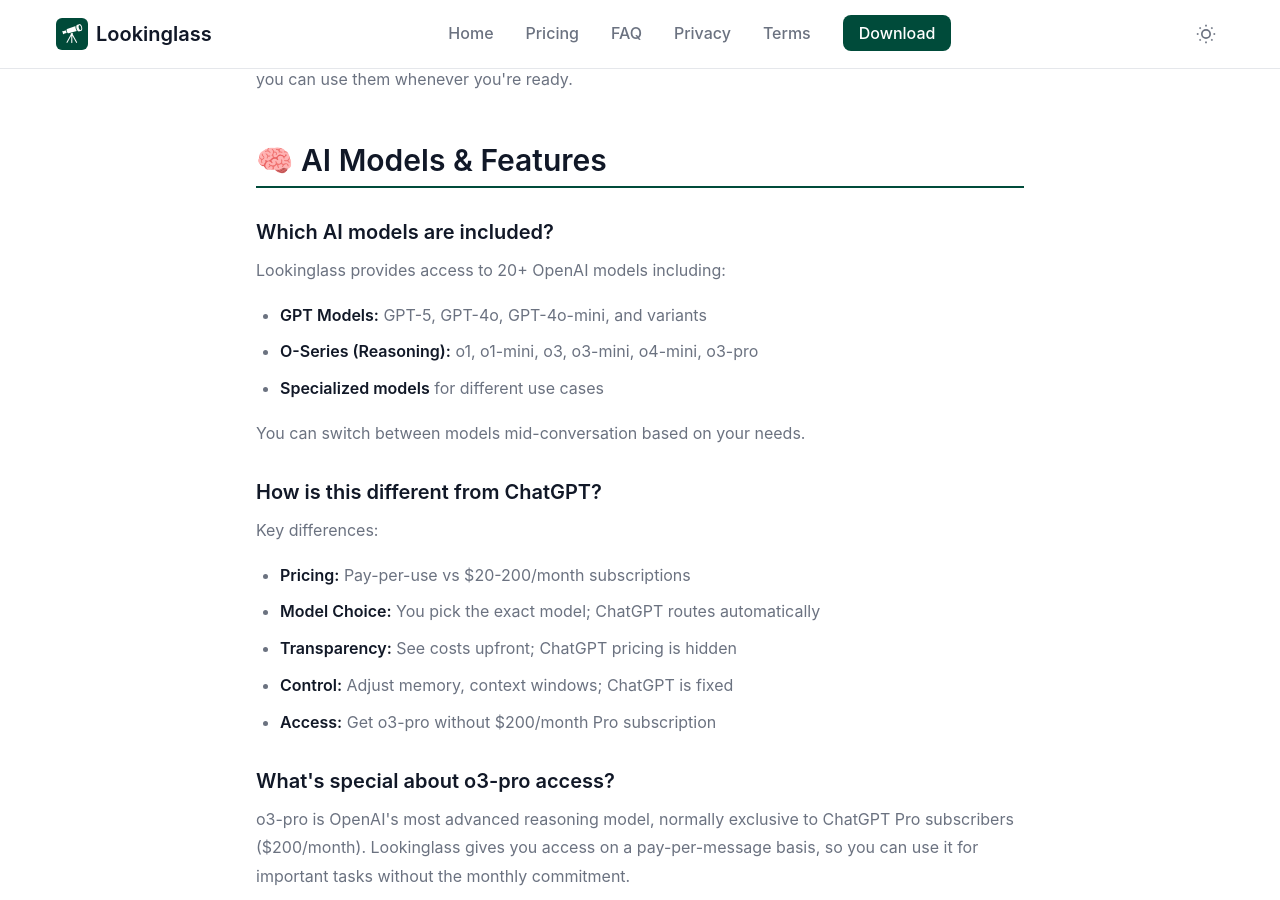
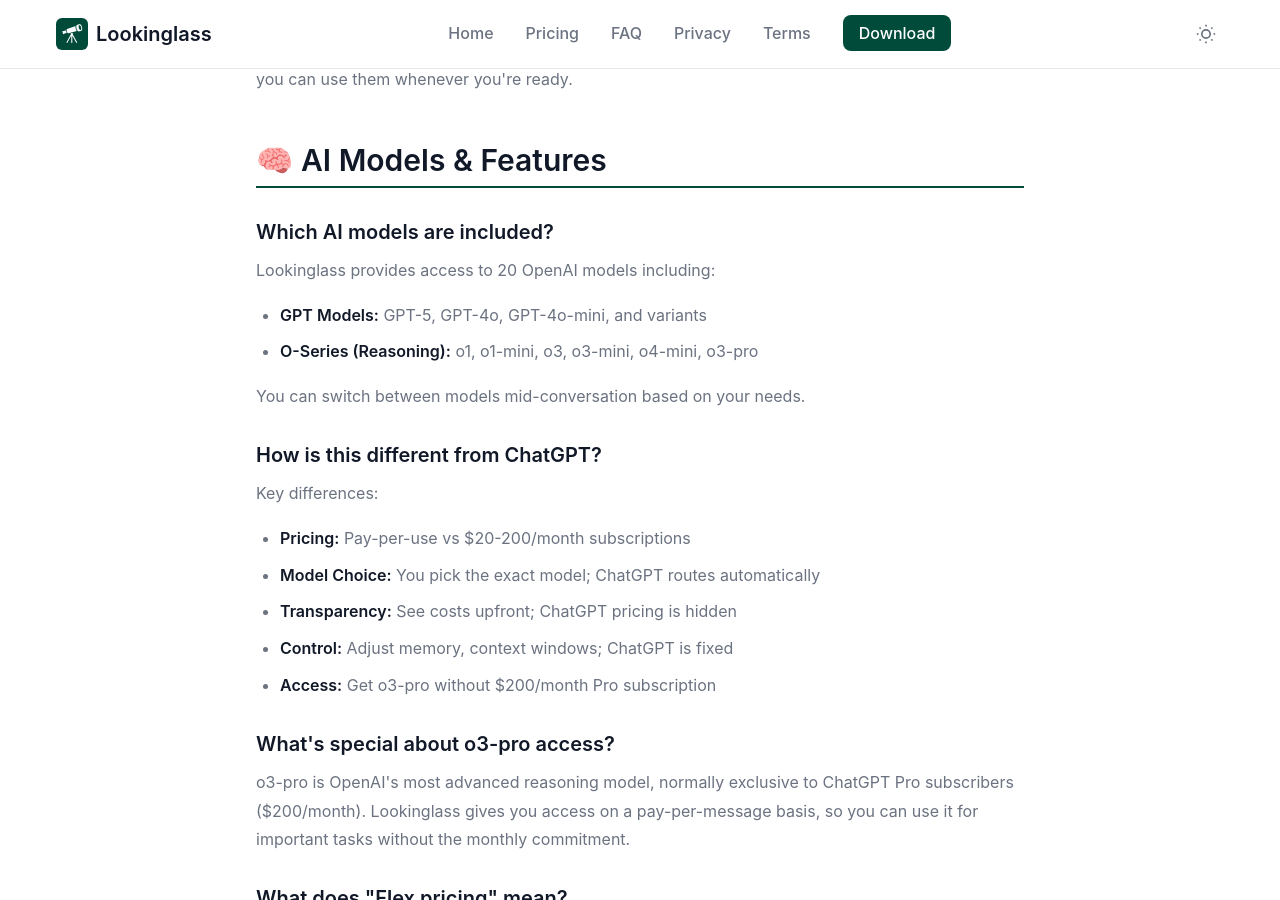
Before and after one commit to HamiltonCory/lookinglass-website, a Jekyll site: the page built from faq.html, in a window 1280 px wide and 900 px high, scrolled down 1050 px. Built offline with Jekyll 4.4.1, drawn with Linux system fonts in a browser that asks for light colours; some web fonts are replaced.

Commit message:
changing model numbers

```diff
--- a/faq.html
+++ b/faq.html
@@ -39,11 +39,10 @@
             <h2>🧠 AI Models & Features</h2>
 
             <h3>Which AI models are included?</h3>
-            <p>Lookinglass provides access to 20+ OpenAI models including:</p>
+            <p>Lookinglass provides access to 20 OpenAI models including:</p>
             <ul>
                 <li><strong>GPT Models:</strong> GPT-5, GPT-4o, GPT-4o-mini, and variants</li>
                 <li><strong>O-Series (Reasoning):</strong> o1, o1-mini, o3, o3-mini, o4-mini, o3-pro</li>
-                <li><strong>Specialized models</strong> for different use cases</li>
             </ul>
             <p>You can switch between models mid-conversation based on your needs.</p>
 
--- a/pricing.html
+++ b/pricing.html
@@ -1,7 +1,7 @@
 ---
 layout: default
 title: Pricing
-description: Compare Lookinglass pay-as-you-go pricing with ChatGPT subscriptions. Access 20+ models including o3-pro without monthly commitments.
+description: Compare Lookinglass pay-as-you-go pricing with ChatGPT subscriptions. Access 20 models including o3-pro without monthly commitments.
 ---
 
 <section class="pricing-page">
@@ -73,7 +73,7 @@
                     <div class="feature-value">2-3</div>
                     <div class="feature-value">8-10</div>
                     <div class="feature-value">15+</div>
-                    <div class="feature-value highlight">20+ Models</div>
+                    <div class="feature-value highlight">20 Models</div>
                 </div>
 
                 <!-- Control Features -->
```
